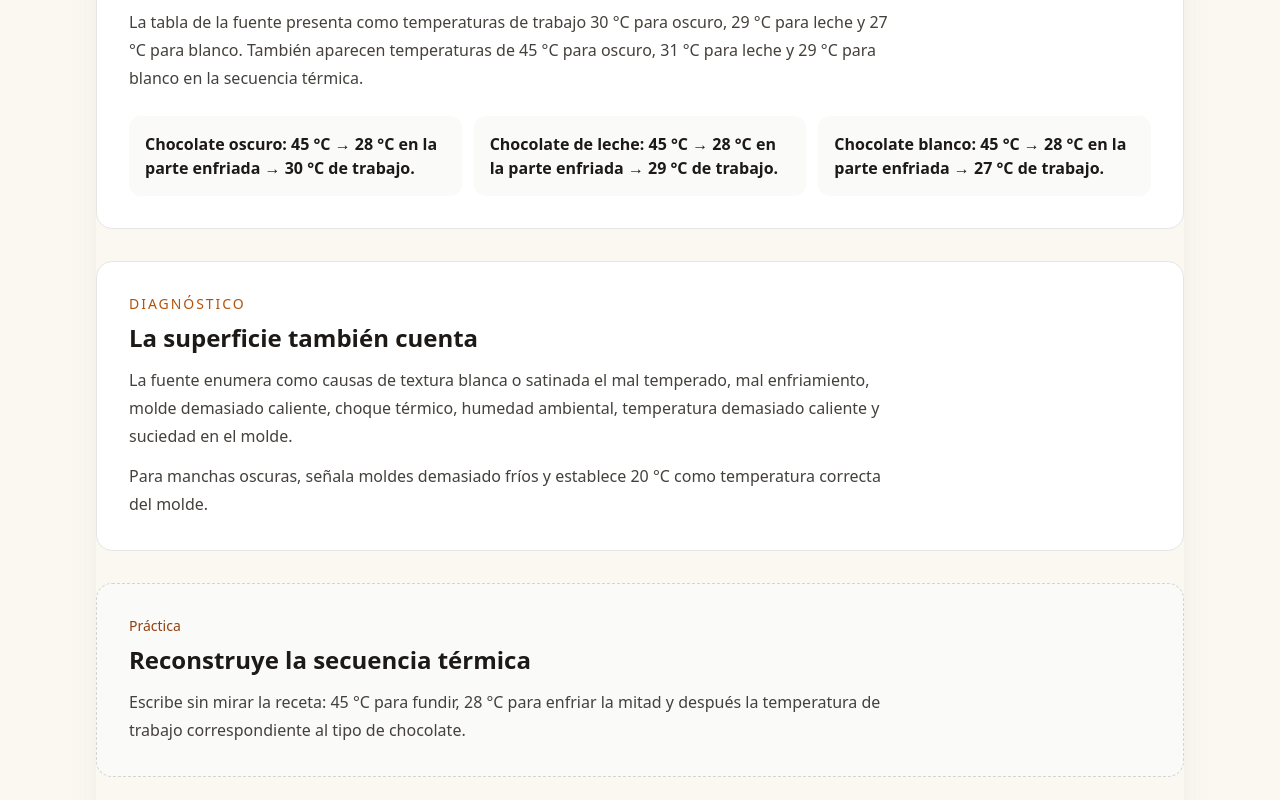
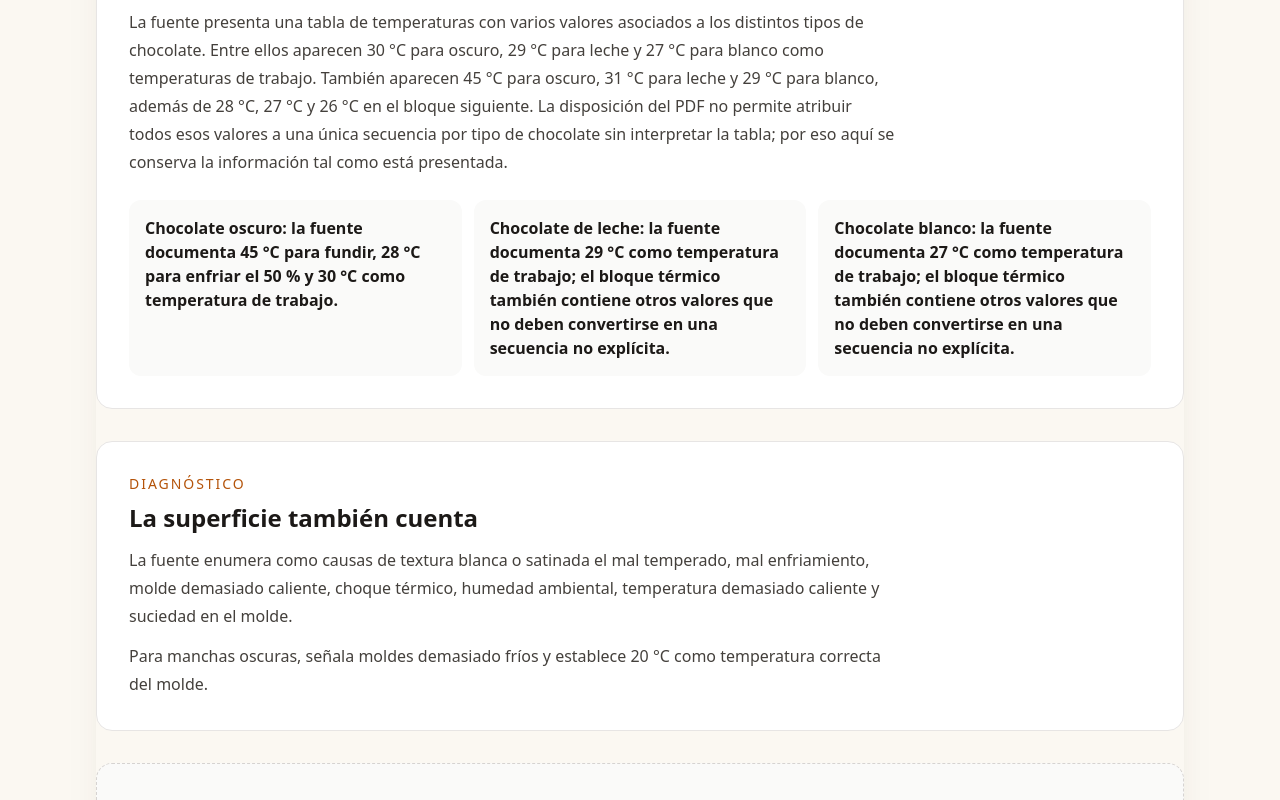
Before and after one commit to Drworm82/CursoPanadero, a Next.js app: page /leccion-temperado-cristalizacion in a window 1280 px wide. Shown: the part 1600-2400 px from the top of the page. Built offline with nearby package versions, Linux system fonts and the light colour scheme; no server answers.

Commit message:
Ajustar fidelidad de temperaturas de temperado

```diff
--- a/pages/leccion-temperado-cristalizacion.js
+++ b/pages/leccion-temperado-cristalizacion.js
@@ -42,11 +42,11 @@ export default function LessonPage() {
         <section className="rounded-2xl border border-stone-200 bg-white p-6 sm:p-8">
           <p className="text-sm font-medium uppercase tracking-[0.14em] text-amber-700">Temperaturas indicadas</p>
           <h2 className="mt-2 text-2xl font-semibold text-stone-900">Oscuro, leche y blanco</h2>
-          <p className="mt-3 max-w-3xl leading-7 text-stone-700">La tabla de la fuente presenta como temperaturas de trabajo 30 °C para oscuro, 29 °C para leche y 27 °C para blanco. También aparecen temperaturas de 45 °C para oscuro, 31 °C para leche y 29 °C para blanco en la secuencia térmica.</p>
+          <p className="mt-3 max-w-3xl leading-7 text-stone-700">La fuente presenta una tabla de temperaturas con varios valores asociados a los distintos tipos de chocolate. Entre ellos aparecen 30 °C para oscuro, 29 °C para leche y 27 °C para blanco como temperaturas de trabajo. También aparecen 45 °C para oscuro, 31 °C para leche y 29 °C para blanco, además de 28 °C, 27 °C y 26 °C en el bloque siguiente. La disposición del PDF no permite atribuir todos esos valores a una única secuencia por tipo de chocolate sin interpretar la tabla; por eso aquí se conserva la información tal como está presentada.</p>
           <div className="mt-6 grid gap-3 sm:grid-cols-2 lg:grid-cols-3">
-            <div className="rounded-xl bg-stone-50 p-4"><p className="font-semibold text-stone-900">Chocolate oscuro: 45 °C → 28 °C en la parte enfriada → 30 °C de trabajo.</p></div>
-            <div className="rounded-xl bg-stone-50 p-4"><p className="font-semibold text-stone-900">Chocolate de leche: 45 °C → 28 °C en la parte enfriada → 29 °C de trabajo.</p></div>
-            <div className="rounded-xl bg-stone-50 p-4"><p className="font-semibold text-stone-900">Chocolate blanco: 45 °C → 28 °C en la parte enfriada → 27 °C de trabajo.</p></div>
+            <div className="rounded-xl bg-stone-50 p-4"><p className="font-semibold text-stone-900">Chocolate oscuro: la fuente documenta 45 °C para fundir, 28 °C para enfriar el 50 % y 30 °C como temperatura de trabajo.</p></div>
+            <div className="rounded-xl bg-stone-50 p-4"><p className="font-semibold text-stone-900">Chocolate de leche: la fuente documenta 29 °C como temperatura de trabajo; el bloque térmico también contiene otros valores que no deben convertirse en una secuencia no explícita.</p></div>
+            <div className="rounded-xl bg-stone-50 p-4"><p className="font-semibold text-stone-900">Chocolate blanco: la fuente documenta 27 °C como temperatura de trabajo; el bloque térmico también contiene otros valores que no deben convertirse en una secuencia no explícita.</p></div>
           </div>
         </section>
 
@@ -60,7 +60,7 @@ export default function LessonPage() {
         <section className="rounded-2xl border border-dashed border-stone-300 bg-stone-50 p-6 sm:p-8">
           <p className="text-sm font-medium text-amber-800">Práctica</p>
           <h2 className="mt-2 text-2xl font-semibold text-stone-900">Reconstruye la secuencia térmica</h2>
-          <p className="mt-3 max-w-3xl leading-7 text-stone-700">Escribe sin mirar la receta: 45 °C para fundir, 28 °C para enfriar la mitad y después la temperatura de trabajo correspondiente al tipo de chocolate.</p>
+          <p className="mt-3 max-w-3xl leading-7 text-stone-700">Escribe sin mirar la receta: 45 °C para fundir, 28 °C para enfriar el 50 % y después identifica en la tabla de la fuente la temperatura de trabajo que corresponde a cada cobertura. No completes los valores intermedios por inferencia.</p>
         </section>
 
         <section className="rounded-2xl border border-dashed border-stone-300 bg-stone-50 p-6 sm:p-8">
```
